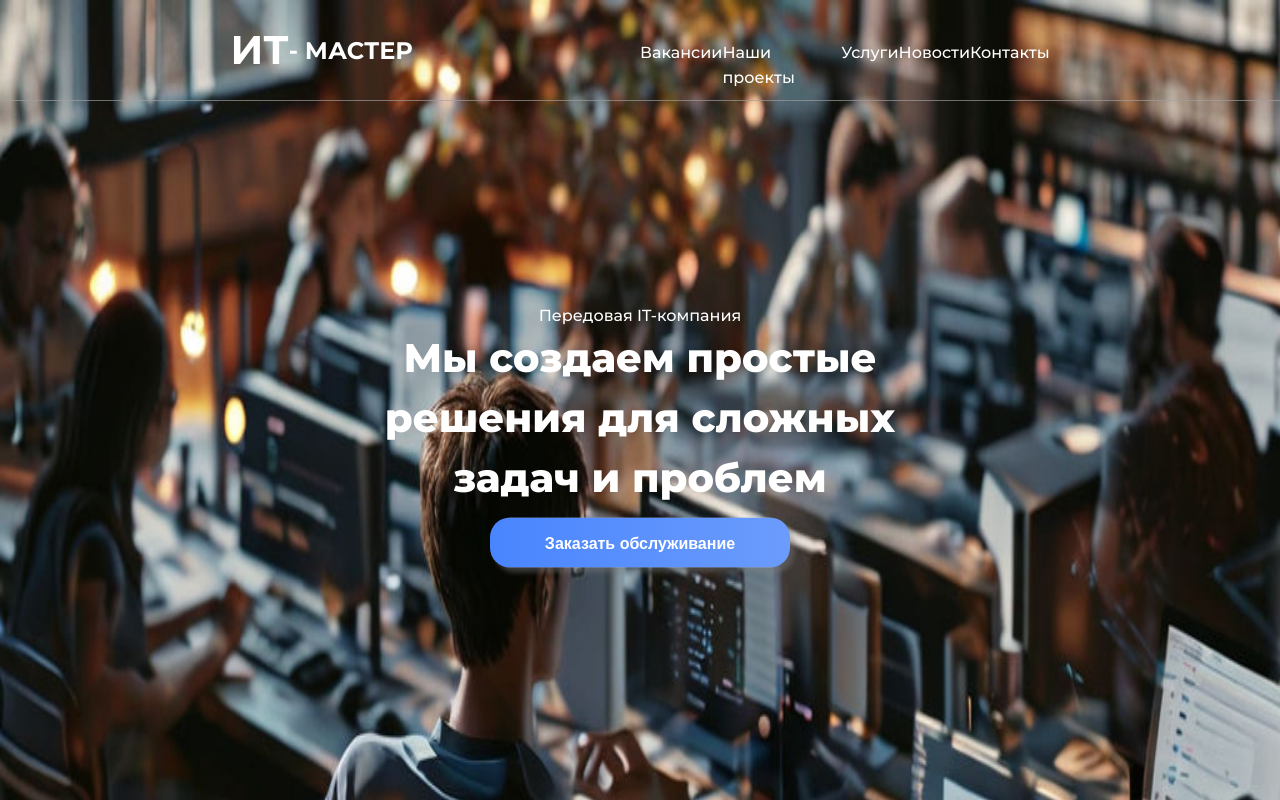
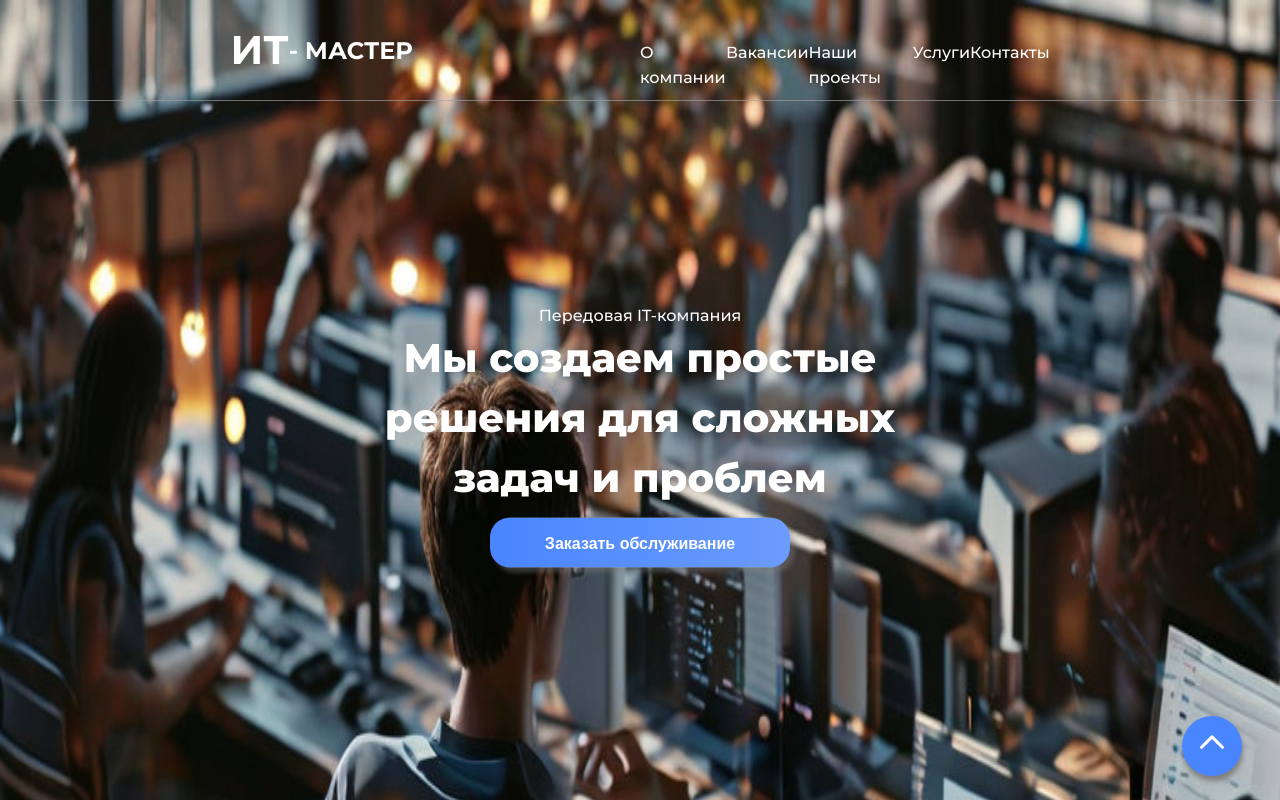
Before and after one commit to Tempo-Tempo/project-it-master, a React (Create React App) app: page / in a window 1280 px wide. Shown: the top 800 px of the page. Built offline with nearby package versions, Linux system fonts and the light colour scheme; a web font is replaced by a local one.

Commit message:
add scrollTo

```diff
--- a/src/pages/mainpage/ui/Mainpage.css
+++ b/src/pages/mainpage/ui/Mainpage.css
@@ -40,12 +40,13 @@
    transform: scale(1);
    transition: 1.5s all;
    opacity: 1;
+   z-index: 3;
 }
 
 .nonactiveImg {
    transform: scale(0.5);
    transition: 1.5s all;
-   opacity: 0.3;
+   opacity: 0;
 }
 
 
@@ -54,6 +55,21 @@
    z-index: -1;
 }
 
-.main_modal {
+.top_btn {
+   position: fixed;
+   bottom: 3%;
+   right: 3%;
+   background: #4985FF;
+   border-radius: 50%;
+   box-shadow: 1px 5px 5px gray;
+   width: 60px;
+   height: 60px;
+   cursor: pointer;
+   transition: 0.5s all;
+}
 
+.top_btn:hover {
+   transition: 0.5s all;
+   opacity: 0.7;
+   transform: scale(1.1);
 }
--- a/src/pages/mainpage/ui/Mainpage.tsx
+++ b/src/pages/mainpage/ui/Mainpage.tsx
@@ -9,19 +9,35 @@ import { VideosAboutWork } from '../components/VideosAboutWork';
 import { SubscribeMe } from '../components/SubscribeMe';
 import { Footerbar } from 'widget/footerbar';
 import { FormForFeedback } from 'features/formForFeedback';
+import { useInView } from 'react-intersection-observer';
+import top from 'shared/icons/top-arrow.svg';
+import { Images } from 'shared/ui/images/Images';
 import './Mainpage.css';
 
 const Mainpage = () => {
 
-   const [isOpen, setIsOpen] = useState(false);
+   const [isOpen, setIsOpen] = useState<boolean>(false);
 
    const isClose = () => {
       setIsOpen(false);
       return;
    }
 
+    const {ref, inView} = useInView({
+      threshold: 0.2,
+   })
+
+   const btnStyle = inView ? 'activeImg' : 'nonactiveImg';
+
    const modalIsOpen = () => {
       setIsOpen(prev => !prev);
+   }
+
+   const scrollToSection = (refName: string) => {
+      const anyRef = document.getElementById(refName) as HTMLElement | null;
+      anyRef?.scrollIntoView({
+         behavior: "smooth"
+      })
    }
 
    return (
@@ -29,23 +45,28 @@ const Mainpage = () => {
          <div className='main_modal'>
             <FormForFeedback isOpen={isOpen} isClose={() => isClose()}/>
          </div>
-         <section  className='main_navbar'>
-            <Navbar />
+         <div onClick={() => scrollToSection('navbar')}
+         className={`top_btn ${btnStyle}`}>
+            <Images img={top}/>
+         </div>
+         <section id='navbar' className='main_navbar'>
+            <Navbar scrollToSection={(refName: string) => scrollToSection(refName)}/>
          </section>
          <section className='main_banner'>
            <Banner modalIsOpen={modalIsOpen}/>
          </section>
          <div className='test' />
-         <section className='main_services'>
+         <div ref={ref}>
+            <section id='about_company' className='main_services'>
             <Services />
          </section>
-         <section className='main_history'>
+         <section id='history_company'  className='main_history'>
             <HistoryCompany />
          </section>
-         <section className='main_about_services'>
+         <section id='services' className='main_about_services'>
             <AbousServices modalIsOpen={modalIsOpen}/>
          </section>
-         <section className='main_ourworks'>
+         <section id='our_works' className='main_ourworks'>
             <OurWorks modalIsOpen={modalIsOpen}/>
          </section>
          <section className='main_videos_about_work'>
@@ -54,9 +75,11 @@ const Mainpage = () => {
          <section className='main_subscribe'>
            <SubscribeMe />
          </section>
-         <section className='main_footer'>
+         <section id='contacts' className='main_footer'>
            <Footerbar />
          </section>
+         </div>
+
       </div>
    );
 };
--- a/src/widget/navbar/ui/Navbar.tsx
+++ b/src/widget/navbar/ui/Navbar.tsx
@@ -1,15 +1,26 @@
 import React from 'react';
-import './Navbar.css';
 import { TextSize, Texts } from '../../../shared/ui/texts/Texts';
 import { useInView } from 'react-intersection-observer';
+import './Navbar.css';
 
-const Navbar = () => {
+
+interface NavbarProps {
+   scrollToSection: (anyRef: string) => void
+}
+
+const Navbar = ({ scrollToSection } : NavbarProps) => {
    const {ref, inView} = useInView({
       threshold: 0,
       triggerOnce: true
    })
 
+   const scrollToDiv = (id: string) => {
+      console.log('testNav');
+      scrollToSection(id);
+   }
+
    const testStyle = inView ? 'haeader_wrapper_active' : '';
+
    return (
       <div className={`haeader_wrapper ${testStyle}`}>
         <div  ref={ref}  className='container'>
@@ -18,19 +29,19 @@ const Navbar = () => {
                <Texts text='- МАСТЕР' size={TextSize.L}/>
             </span>
          <ul className='main_header'>
-            <nav>
+            <nav className='about_company' onClick={(e) => scrollToDiv(e.currentTarget.className)}>
+               <Texts text='О компании' size={TextSize.M}/>
+            </nav>
+            <nav className='history_company' onClick={(e) => scrollToDiv(e.currentTarget.className)}>
                <Texts text='Вакансии' size={TextSize.M}/>
             </nav>
-            <nav>
+            <nav className='our_works'  onClick={(e) => scrollToDiv(e.currentTarget.className)}>
                <Texts text='Наши проекты' size={TextSize.M}/>
             </nav>
-            <nav>
+            <nav className='services'  onClick={(e) => scrollToDiv(e.currentTarget.className)}>
                <Texts text='Услуги' size={TextSize.M}/>
             </nav>
-            <nav>
-               <Texts text='Новости' size={TextSize.M}/>
-            </nav>
-            <nav>
+            <nav className='contacts'  onClick={(e) => scrollToDiv(e.currentTarget.className)}>
                <Texts text='Контакты' size={TextSize.M}/>
             </nav>
          </ul>
```
Also changed, not shown: src/shared/icons/top-arrow.svg (added).
